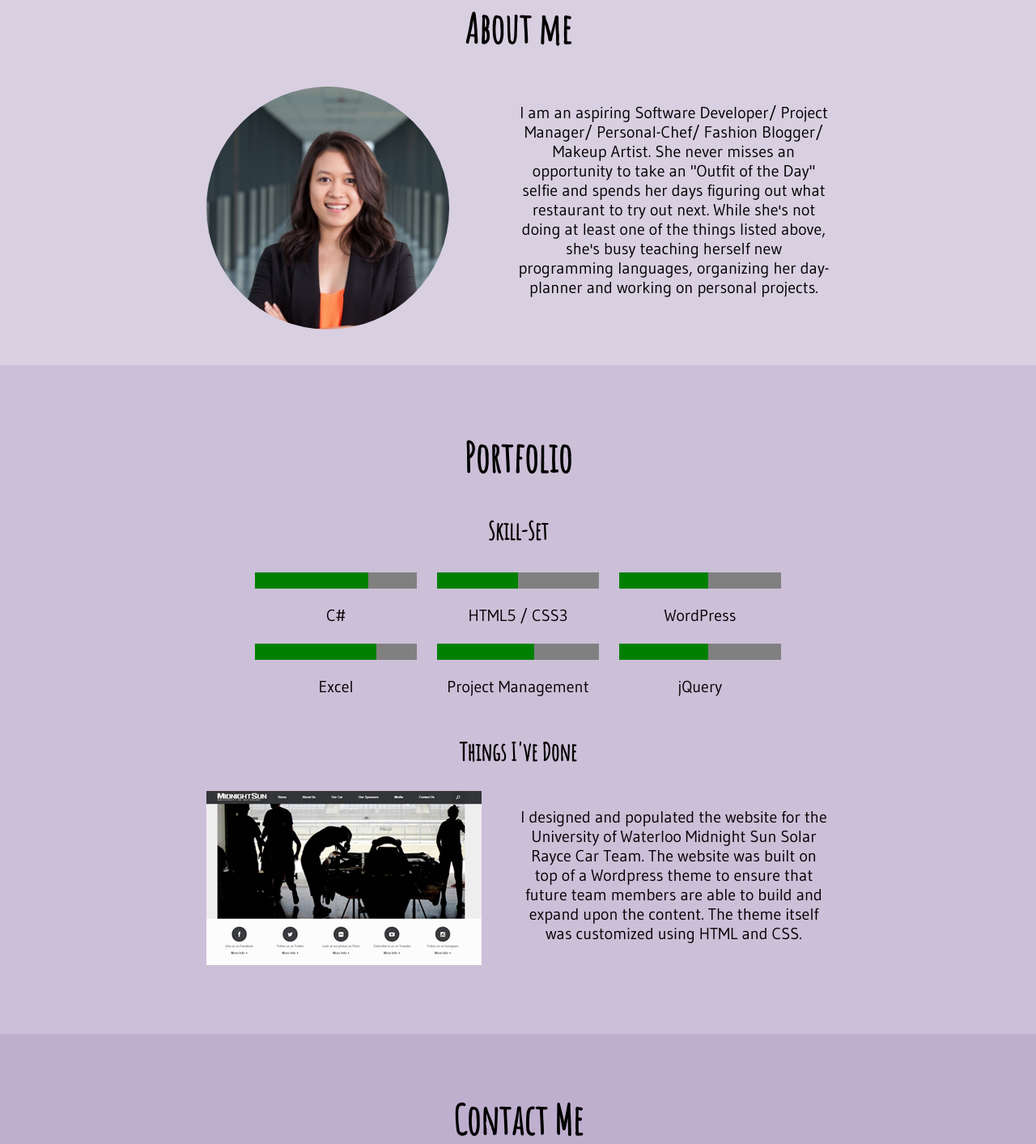
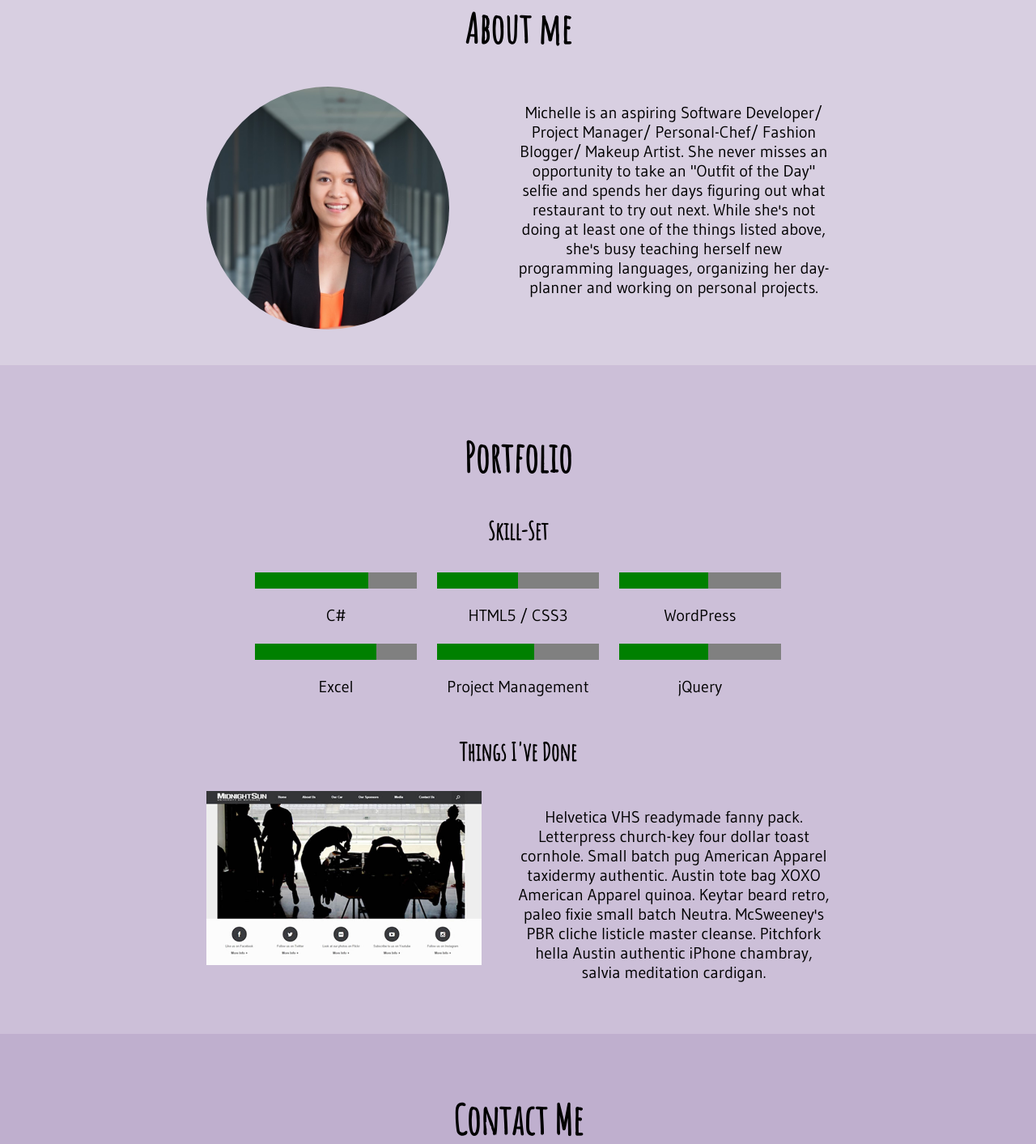
Before and after one commit to mindyart/MichelleIndyarta, a plain HTML site: page index.html in a window 1280 px wide. Shown: the part 780-2193 px from the top of the page at 81% size. Drawn offline with Linux system fonts and the light colour scheme.

Commit message:
Revert "edit descriptions and update links"
This reverts commit caa1ee68d1a5234b8b847e78d9e7332b483890bd.

```diff
--- a/index.html
+++ b/index.html
@@ -33,7 +33,7 @@
       <div class="content-wrap">
       <div class="circular"> </div>
       <div class="text">
-      <p> I am an aspiring Software Developer/ Project Manager/ Personal-Chef/ Fashion Blogger/ Makeup Artist. She never misses an opportunity to take an "Outfit of the Day" selfie and spends her days figuring out what restaurant to try out next. While she's not doing at least one of the things listed above, she's busy teaching herself new programming languages, organizing her day-planner and working on personal projects.</p> </div>
+      <p> Michelle is an aspiring Software Developer/ Project Manager/ Personal-Chef/ Fashion Blogger/ Makeup Artist. She never misses an opportunity to take an "Outfit of the Day" selfie and spends her days figuring out what restaurant to try out next. While she's not doing at least one of the things listed above, she's busy teaching herself new programming languages, organizing her day-planner and working on personal projects.</p> </div>
     </div>
     </section>
 
@@ -56,7 +56,7 @@
            <div class="things"> <h3> Things I've Done </h3>
             <div class="rectangular"> <a href= "http://www.uwmidsun.com" target="_blank"><img src="images/Midnight_Sun.jpg"></a></div>
             <div class="text">
-            <p> I designed and populated the website for the University of Waterloo Midnight Sun Solar Rayce Car Team. The website was built on top of a Wordpress theme to ensure that future team members are able to build and expand upon the content. The theme itself was customized using HTML and CSS.</p> </div></div>
+            <p> Helvetica VHS readymade fanny pack. Letterpress church-key four dollar toast cornhole. Small batch pug American Apparel taxidermy authentic. Austin tote bag XOXO American Apparel quinoa. Keytar beard retro, paleo fixie small batch Neutra. McSweeney's PBR cliche listicle master cleanse. Pitchfork hella Austin authentic iPhone chambray, salvia meditation cardigan.</p> </div></div>
 
     </div>
     </section>
```
